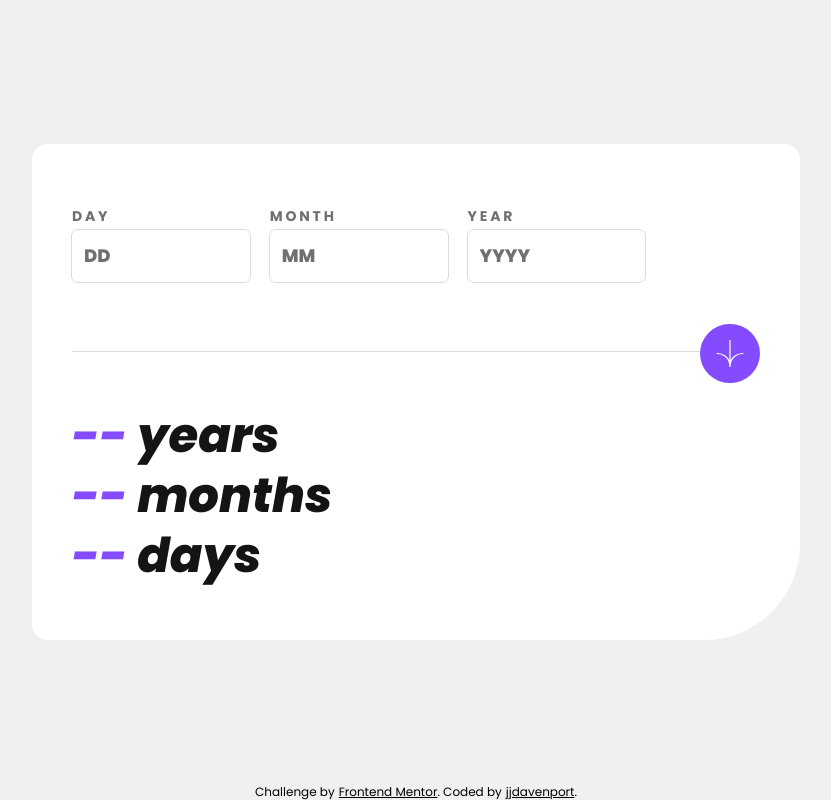
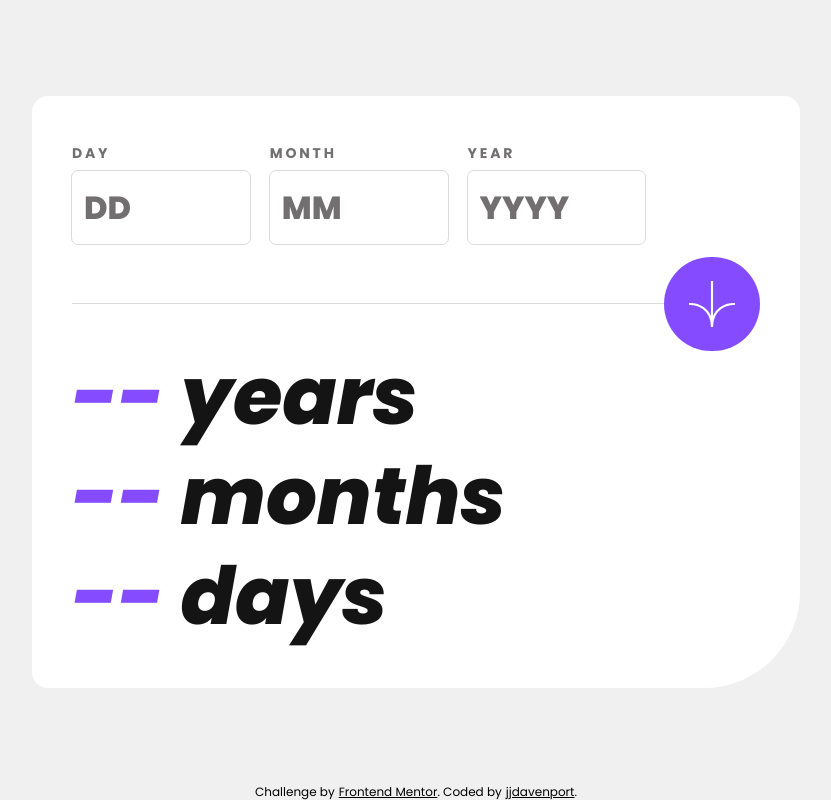
Before and after one commit to jjdavenport/age-calculator-app-main, a React (Vite) app: page / in a window 1280 px wide. Shown: the whole page, without its empty margins (224-1055 px from the left). Built offline with nearby package versions, Linux system fonts and the light colour scheme.

Commit message:
fix onBlur and onSubmit error handling

```diff
--- a/src/components/content.tsx
+++ b/src/components/content.tsx
@@ -12,10 +12,10 @@ const Button = () => {
       <div className="relative w-full">
         <button
           type="submit"
-          className="group bg-purple absolute -bottom-8 left-1/2 w-fit -translate-x-1/2 cursor-pointer overflow-hidden rounded-full p-4 transition-transform duration-300 md:right-0 md:left-auto md:translate-x-0"
+          className="group bg-purple absolute -bottom-8 left-1/2 w-fit -translate-x-1/2 cursor-pointer overflow-hidden rounded-full p-4 transition-transform duration-300 md:right-0 md:-bottom-12 md:left-auto md:translate-x-0 md:p-6"
         >
           <div className="absolute inset-0 z-0 rounded-full bg-black opacity-0 transition-opacity duration-300 ease-in-out group-hover:opacity-100" />
-          <img className="relative w-7 object-contain" src={arrow} />
+          <img className="relative w-7 object-contain md:w-12" src={arrow} />
         </button>
       </div>
     </div>
@@ -71,12 +71,12 @@ const Form = ({
   const onSubmit = (e: React.FormEvent<HTMLFormElement>) => {
     e.preventDefault();
 
-    const startValue = `${values.year}-${values.month}-${values.day}`;
+    const startValue = `${values.year}-${values.month.toString().padStart(2, "0")}-${values.day.toString().padStart(2, "0")}`;
 
     const date = new Date();
 
-    const day = date.getDate();
-    const month = date.getMonth() + 1;
+    const day = String(date.getDate()).padStart(2, "0");
+    const month = String(date.getMonth() + 1).padStart(2, "0");
     const year = date.getFullYear();
 
     const endValue = `${year}-${month}-${day}`;
@@ -95,7 +95,7 @@ const Form = ({
     const months = Math.abs(addYears / 30).toFixed(0);
     const days = Math.abs(addYears % 30).toFixed(0);
 
-    console.log(days);
+    console.log(endDays);
 
     const error: Partial<{ day: string; month: string; year: string }> = {};
 
@@ -104,9 +104,11 @@ const Form = ({
     } else if (values.day.length > 2) {
       error.day = "Must be one or two digits";
     } else if (+values.day < 1 || +values.day > 31) {
-      error.day = "Must be a number between one and thirty one";
+      error.day = "Must be a valid day";
     } else if (!values.day.match(/^\d+$/)) {
       error.day = "Must be a number";
+    } else if (parseInt(values.day) > date.getDate()) {
+      error.day = "Must be in the past";
     }
 
     if (values.month === "") {
@@ -114,9 +116,11 @@ const Form = ({
     } else if (values.month.length > 2) {
       error.month = "Must be one or two digits";
     } else if (+values.month < 1 || +values.month > 12) {
-      error.month = "Must be a number between one and twelve";
+      error.month = "Must be a valid month";
     } else if (!values.month.match(/^\d+$/)) {
       error.month = "Must be a number";
+    } else if (parseInt(values.month) > date.getMonth() + 1) {
+      error.month = "Must be in the past";
     }
 
     if (values.year === "") {
@@ -124,9 +128,11 @@ const Form = ({
     } else if (values.year.length > 4) {
       error.year = "Must be four digits";
     } else if (+values.year > year) {
-      error.year = "Must be this year or previous years";
+      error.year = "Must be in the past";
     } else if (!values.year.match(/^\d+$/)) {
-      errors.year = "Must be a number";
+      error.year = "Must be a number";
+    } else if (parseInt(values.year) > date.getFullYear()) {
+      error.year = "Must be in the past";
     }
 
     if (Object.keys(error).length > 0) {
@@ -146,7 +152,6 @@ const Form = ({
       onSubmit={onSubmit}
     >
       <ul className="flex flex-row justify-between gap-5 md:w-10/12">
-        <li className="flex flex-col gap-1">
         <Input
           onChange={(e) =>
             setValues((prev) => ({ ...prev, day: e.target.value }))
@@ -159,8 +164,6 @@ const Form = ({
           label="Day"
           placeholder="DD"
         />
-        </li>
-        <li className="flex flex-col gap-1">
         <Input
           onChange={(e) =>
             setValues((prev) => ({ ...prev, month: e.target.value }))
@@ -173,8 +176,6 @@ const Form = ({
           label="Month"
           placeholder="MM"
         />
-        </li>
-        <li className="flex flex-col gap-1">
         <Input
           onChange={(e) =>
             setValues((prev) => ({ ...prev, year: e.target.value }))
@@ -187,7 +188,6 @@ const Form = ({
           label="Year"
           placeholder="YYYY"
         />
-        </li>
       </ul>
       <Button />
     </form>
@@ -223,9 +223,9 @@ const Input = ({
       setError("Must be in the past");
     } else if (
       (placeholder === "DD" || placeholder === "MM") &&
-      value.length < 2
+      value.length > 2
     ) {
-      setError("Must be two digits");
+      setError("Must be two digits or less");
     } else if (placeholder === "YYYY" && value.length < 4) {
       setError("Must be four digits");
     } else if (!value.match(/^\d+$/)) {
@@ -237,6 +237,7 @@ const Input = ({
 
   return (
     <>
+      <li className="flex flex-col gap-1 md:gap-2">
         <label
           className={`${error !== "" ? "text-lightRed" : "text-smokeyGrey"} flex flex-col text-sm font-bold tracking-[0.2em] uppercase transition-colors duration-300 ease-in-out`}
         >
@@ -244,7 +245,7 @@ const Input = ({
         </label>
         <input
           value={value}
-        className={` ${error !== "" ? "outline-lightRed" : "outline-lightGrey focus:outline-purple"} text-offBlack placeholder:text-smokeyGrey flex w-full cursor-pointer rounded-md p-3 text-lg font-extrabold outline-1 duration-300 ease-in-out`}
+          className={` ${error !== "" ? "outline-lightRed" : "outline-lightGrey focus:outline-purple"} text-offBlack placeholder:text-smokeyGrey md:text-custom flex w-full cursor-pointer rounded-md p-3 text-lg font-extrabold outline-1 duration-300 ease-in-out`}
           onBlur={validate}
           onChange={onChange}
           placeholder={placeholder}
@@ -256,6 +257,7 @@ const Input = ({
         >
           {error}
         </em>
+      </li>
     </>
   );
 };
@@ -271,7 +273,7 @@ const Output = ({
 }) => {
   return (
     <>
-      <ul className="flex h-[18rem] flex-col justify-center text-[3rem] leading-tight font-extrabold">
+      <ul className="flex h-[18rem] flex-col justify-center text-[3rem] leading-tight font-extrabold md:h-96 md:text-[5rem]">
         <li className="text-purple">
           <em>
             {years} <span className="text-offBlack">years </span>
@@ -328,7 +330,7 @@ export const Wrapper = ({ children }: { children: ReactNode }) => {
 export const Container = ({ children }: { children: ReactNode }) => {
   return (
     <>
-      <div className="flex flex-1 flex-col items-center justify-center p-4">
+      <div className="flex flex-1 flex-col items-center justify-center p-4 lg:px-0 lg:py-4">
         {children}
       </div>
     </>
```
Lines whose indentation alone changed are shown as unchanged.
